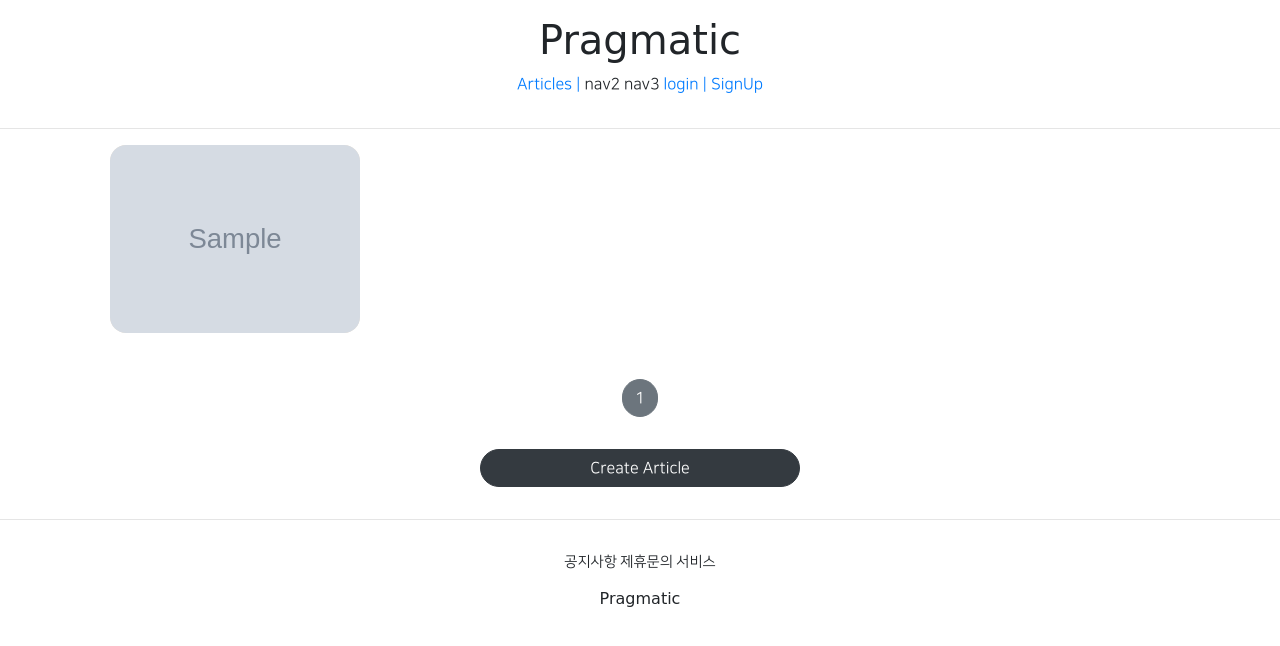
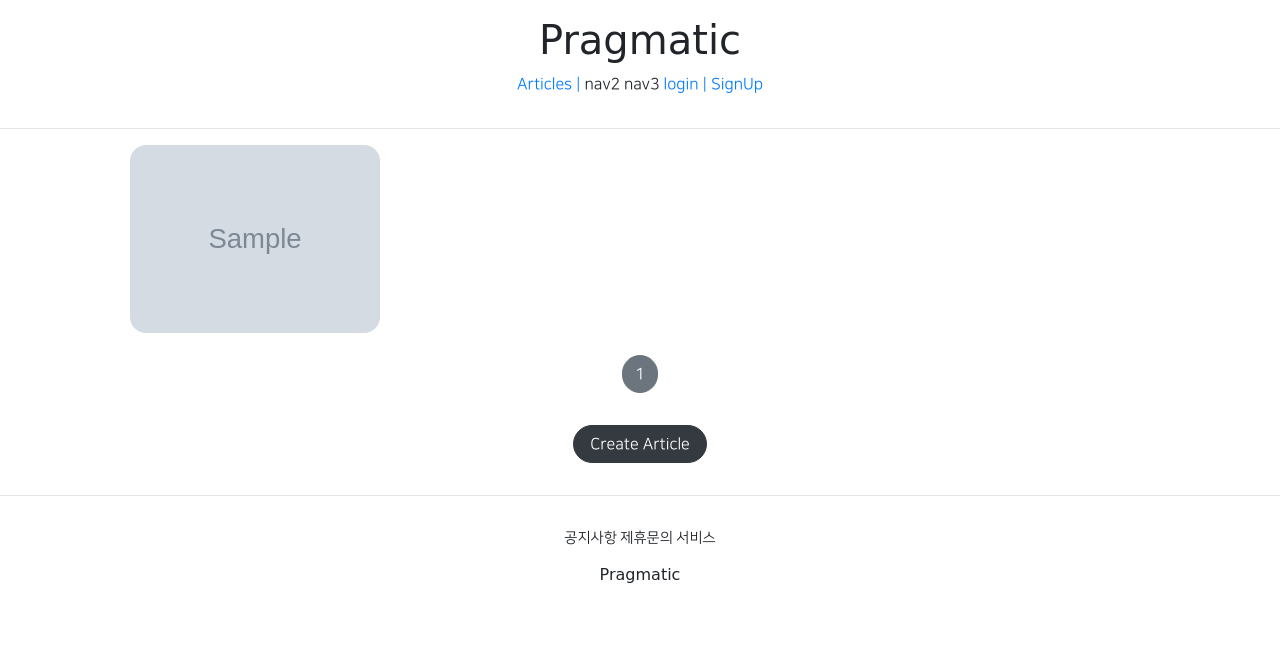
Before and after one commit to ChunDongSuk/pragmatic, a Django app: page /articles/list/ in a window 1280 px wide. Shown: the top 646 px of the page. Run offline with Django 3.2, Linux system fonts and the light colour scheme; tables that the repository leaves empty hold one stand-in row (values such as "Sample post"); grey boxes marked "Sample" are stand-in pictures; some libraries are stand-ins or nearby versions; some web fonts are replaced.

Commit message:
Django Course 39 commit

```diff
--- a/articleapp/templates/articleapp/list.html
+++ b/articleapp/templates/articleapp/list.html
@@ -3,9 +3,15 @@
 
 {% block content %}
 <style>
+    .container {
+        padding: 0;
+        margin: 0 auto;
+    }
+    .container a {
+        width: 45%;
+        max-width: 250px;
+    }
     .container div {
-        width: 250px;
-        background-color: antiquewhite;
         display: flex;
         justify-content: center;
         align-items: center;
@@ -35,7 +41,7 @@
 
 {% include 'snippets/pagination.html' with page_obj=page_obj %}
 <div style="text-align:center;">
-    <a href="{% url 'articleapp:create' %}" class="btn btn-dark rounded-pill col-3 mt-3 mb-3">
+    <a href="{% url 'articleapp:create' %}" class="btn btn-dark rounded-pill mt-3 mb-3 px-3">
         Create Article
     </a>
 </div>
--- a/pragmatic/settings.py
+++ b/pragmatic/settings.py
@@ -27,7 +27,7 @@ SECRET_KEY = ')tyja1=1+1^&2u25ipc_2fx1$c75oyxb80&q-0zmebwkmqz)&r'
 # SECURITY WARNING: don't run with debug turned on in production!
 DEBUG = True
 
-ALLOWED_HOSTS = []
+ALLOWED_HOSTS = ['*']
 
 
 # Application definition
--- a/static/base.css
+++ b/static/base.css
@@ -16,3 +16,10 @@
     text-align:center;
     margin-bottom:2rem;
 }
+
+@media screen and (max-width: 500px) {
+    html {
+        font-size: 13px;
+    }
+
+}
--- a/static/js/magicgrid.js
+++ b/static/js/magicgrid.js
@@ -277,7 +277,7 @@ MagicGrid.prototype.listen = function listen () {
 let magicGrid = new MagicGrid({
   container: '.container',
   animate: true,
-  gutter: 30,
+  gutter: 6,
   static: true,
   useMin: true
 });
--- a/templates/head.html
+++ b/templates/head.html
@@ -1,6 +1,7 @@
 {% load static %}
 <head>
     <meta charset="UTF-8">
+    <meta name="viewport" content="width=device-width, initial-scale=1, shrink-to-fit=no">
     <title>include TEST</title>
     <!-- BOOTSTRAP   -->
     <link rel="stylesheet" href="https://cdn.jsdelivr.net/npm/bootstrap@4.5.3/dist/css/bootstrap.min.css"
```
